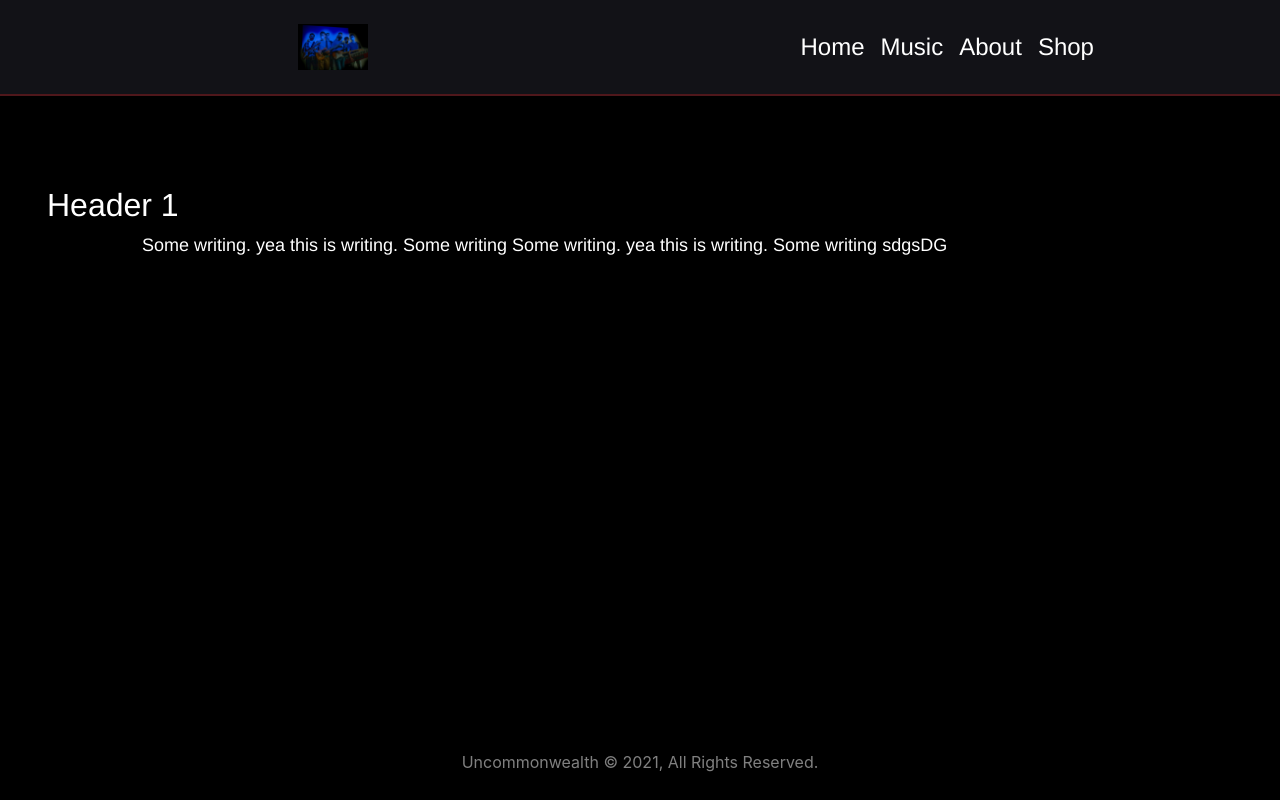
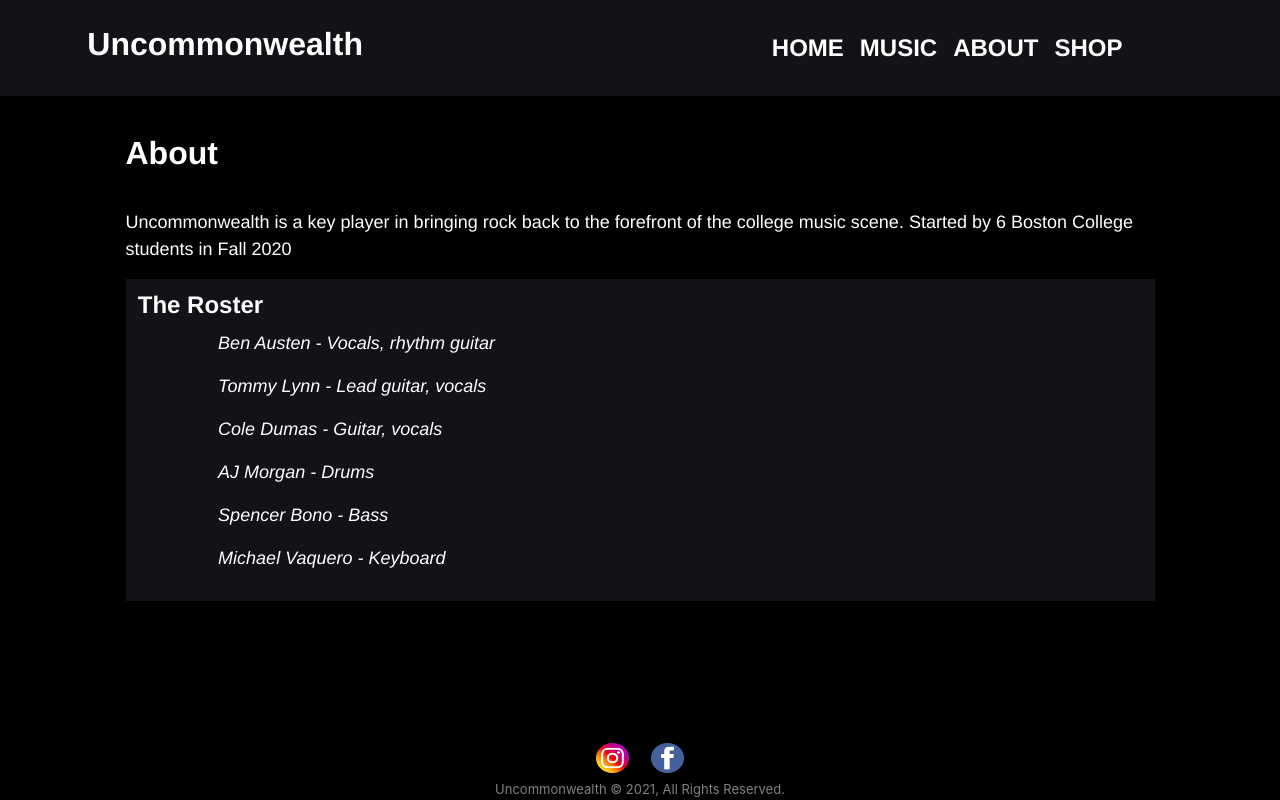
Before and after one commit to cadumas01/uncommonwealth-old, a React (Create React App) app: page /about in a window 1280 px wide. Built offline with nearby package versions, Linux system fonts and the light colour scheme; the HTML template or start-up script is replaced by a standard one.

Commit message:
More progress, still need to fix sizing of inner component

```diff
--- a/src/App.css
+++ b/src/App.css
@@ -3,7 +3,7 @@
    --rich-black-fogra-29: #121217ff;
    --jet: #313036ff;
    --gunmetal: #0c2531ff;
-   --dark-sienna: #4f171bff;
+   --ucw-red: #a31822;
    --main-background-color: black;
    --backing-font-color: gray;
 }
--- a/src/App.js
+++ b/src/App.js
@@ -26,7 +26,7 @@ function App() {
                       <Route exact path ="/shop" component={Shop}/>
                   </Switch>
            </Container>
-           <Footer></Footer>
+           <Footer style={{height:"10%"}}></Footer>
       </Router>
     </div>
   );
--- a/src/components/About.js
+++ b/src/components/About.js
@@ -7,9 +7,33 @@ export default class About extends Component {
     render() {
         return (
             <Jumbotron className="Jumbotron">
-                <h1> Header 1</h1>
-                <p> Some writing. yea this is writing. Some writing
-                    Some writing. yea this is writing. Some writing sdgsDG
+                <h1> About </h1>
+                <p style={{marginTop: "3%"}}> Uncommonwealth is a key player in bringing rock back to the forefront of the college music scene.
+                    Started by 6 Boston College students in Fall 2020
+                </p>
+                <p style={{padding: "1%", backgroundColor: "var(--rich-black-fogra-29)"}}>
+                    <h4 className={"Bold"}> The Roster </h4>
+                    <div>
+                        <p style={{fontStyle:"italic"}}>
+                            Ben Austen - Vocals, rhythm guitar
+                        </p>
+                        <p style={{fontStyle:"italic"}} >
+                            Tommy Lynn - Lead guitar, vocals
+                        </p>
+                        <p style={{fontStyle:"italic"}}>
+                            Cole Dumas - Guitar, vocals
+                        </p>
+                        <p style={{fontStyle:"italic"}} >
+                            AJ Morgan - Drums
+                        </p>
+                        <p style={{fontStyle:"italic"}}>
+                            Spencer Bono - Bass
+                        </p>
+                        <p style={{fontStyle:"italic"}} >
+                            Michael Vaquero - Keyboard
+                        </p>
+
+                    </div>
                 </p>
 
             </Jumbotron>
--- a/src/components/Footer.js
+++ b/src/components/Footer.js
@@ -1,16 +1,33 @@
 import React, {Component} from "react";
-import {Button, Jumbotron} from "react-bootstrap";
+import {Button, Container, Row, Col, Jumbotron} from "react-bootstrap";
 import './Styles.css'
+import instagram from '../instagramIcon.png'
+import facebook from '../facebookIcon.png'
+
 
 
 export default class About extends Component {
     render() {
         return (
-            <div className="Footer">
-                <p4 className="Footer">
-                   Uncommonwealth © 2021, All Rights Reserved.
-                </p4>
-            </div>
+            <Container>
+                <Row>
+                    <Col>
+                        <a href="https://www.instagram.com/uncommonwealthband/?hl=en" className="">
+                            <img src={instagram} className={"FooterIcon"} />
+                        </a>
+                        <a href="https://www.facebook.com/Uncommonwealth-107989844704141" className="">
+                            <img src={facebook} className={"FooterIcon"} />
+                        </a>
+                    </Col>
+                </Row>
+                <Row>
+                    <Col>
+                        <p4 className="Footer">
+                            Uncommonwealth © 2021, All Rights Reserved.
+                        </p4>
+                    </Col>
+                </Row>
+            </Container>
         )
     }
 }
--- a/src/components/Home.js
+++ b/src/components/Home.js
@@ -1,12 +1,14 @@
 import React, {Component} from "react";
 import {Button} from "react-bootstrap";
 import './Styles.css'
+import bandmembers from "../bandmembers.jpg";
 
 
 export default class Home extends Component {
     render() {
         return (
-            <div className="Text"> Home Text </div>
+            // <div className="Text"> Home Text </div>
+            <img src={bandmembers} className="MainImage my-auto"/>
         )
     }
 }
--- a/src/components/NavigationBar.js
+++ b/src/components/NavigationBar.js
@@ -11,7 +11,7 @@ export default class NavigationBar extends Component{
             <Container fluid className="NavigationBarContainer">
                 <Row className="Row">
                     <Col className="Col col-md-6 my-auto ">
-                        <img src={bandmembers} className="Icon my-auto"/>
+                        <h1 className="Bold Text"> Uncommonwealth </h1>
                     </Col>
                     <Col className="Col col-md-6 my-auto">
                         <Navbar className="NavBar ">
@@ -19,22 +19,22 @@ export default class NavigationBar extends Component{
                                 <Nav.Item
                                     className=''>
                                     <Nav.Link >
-                                        <Link className="Text" to="/">Home</Link>
+                                        <Link className="Text Bold" to="/">HOME</Link>
                                     </Nav.Link>
                                 </Nav.Item>
                                 <Nav.Item>
                                     <Nav.Link>
-                                        <Link className="Text" to="/music">Music</Link>
+                                        <Link className="Text Bold" to="/music">MUSIC</Link>
                                     </Nav.Link>
                                 </Nav.Item>
                                 <Nav.Item>
                                     <Nav.Link>
-                                        <Link className="Text" to="/about">About</Link>
+                                        <Link className="Text Bold" to="/about">ABOUT</Link>
                                     </Nav.Link>
                                 </Nav.Item>
                                 <Nav.Item>
                                     <Nav.Link>
-                                        <Link className="Text" to="/shop">Shop</Link>
+                                        <Link className="Text Bold" to="/shop">SHOP</Link>
                                     </Nav.Link>
                                 </Nav.Item>
                             </Nav>
--- a/src/components/Styles.css
+++ b/src/components/Styles.css
@@ -18,8 +18,11 @@
 .Text{
     max-height: 20%;
     color: var(--white);
-    font-family: "Helvetica", sans-serif ;
+    font-family: "Helvetica", sans-serif
+}
 
+.Bold{
+    font-weight: bold;
 }
 
 .Icon{
@@ -27,8 +30,22 @@
     max-height: 90%;
     justify-content: center;
     vertical-align: middle;
+}
 
+.FooterIcon{
+    width: 3%;
+    max-height: 90%;
+    justify-content: center;
+    vertical-align: middle;
+    margin-left: 1%;
+    margin-right: 1%;
+}
 
+.MainImage{
+    width: 50%;
+    max-height: 90%;
+    justify-content: center;
+    vertical-align: middle;
 }
 
 .Row{
@@ -51,14 +68,16 @@
     margin: 0%; /* set margins to 0*/
     align-items: center;
     padding:2%;
-    border-bottom: var(--dark-sienna) solid 2.5px;
+    /* border-bottom: var(--dark-sienna) solid 2.5px; */
     background-color: var(--rich-black-fogra-29);
 
 }
 
 h1{
     text-align: left;
+    margin-left: 8%;
     font-size: xx-large;
+    font-weight: bold;
 }
 
 
@@ -67,13 +86,15 @@ h1{
 }
 
 p{
+    margin-top: 1%;
     text-align: left;
     margin-left: 8%;
+    margin-right: 8%;
     font-size: large;
 }
 
 .Footer{
-    font-size: medium;
+    font-size: small;
     color: var(--backing-font-color);
     margin: 2%;
 }
@@ -83,7 +104,11 @@ p{
     color: var(--white);
     font-family: "Helvetica", sans-serif ;
     background-color: var(--main-background-color);
+    margin:0;
+    padding: 1%;
 }
+
+
 
 .Link{
     color: var(--white);
```
Also changed, not shown: src/facebookIcon.png (added), src/instagramIcon.png (added).
